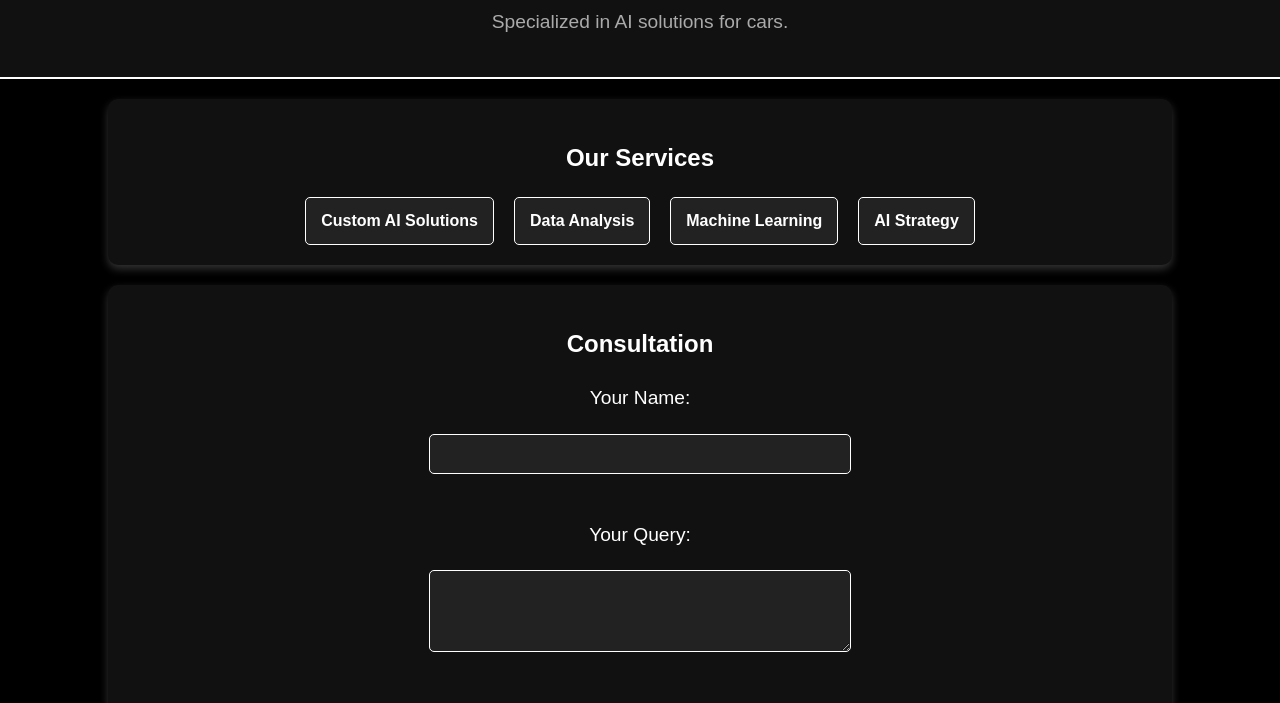
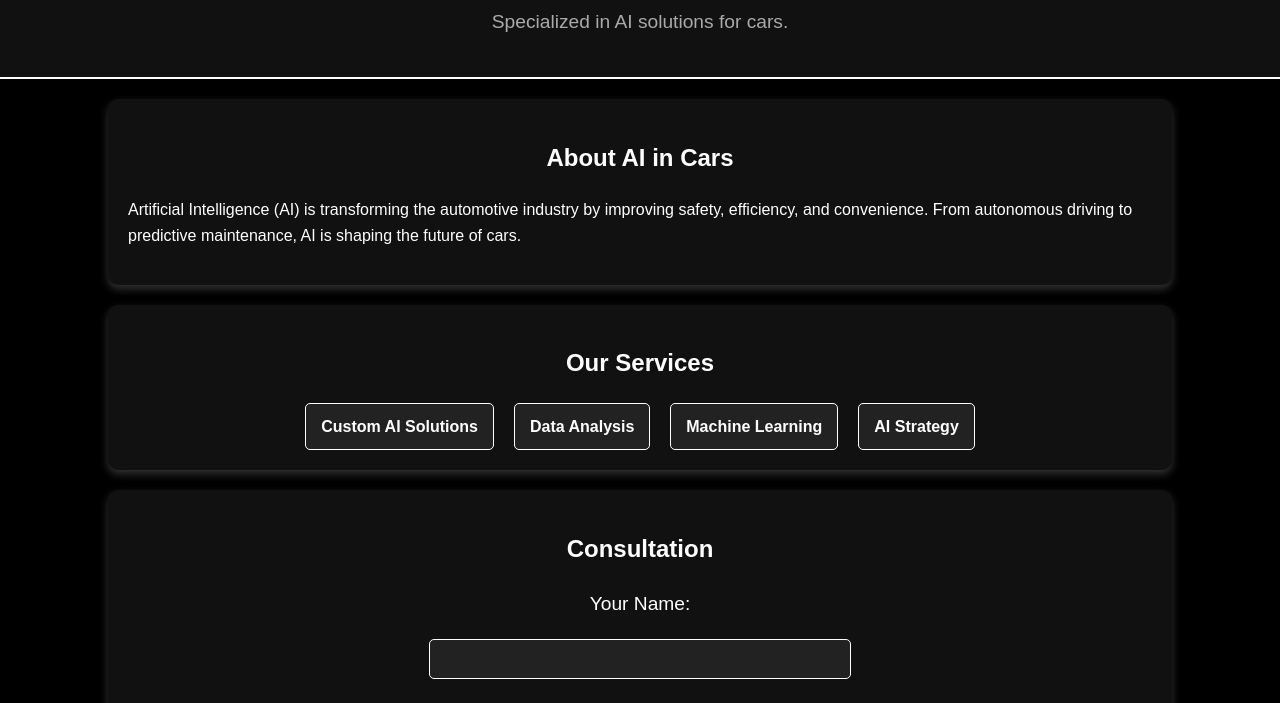
Before and after one commit to Mustafailsharkawi/cars, a plain HTML site: page index.html in a window 1280 px wide. Shown: the part 96-799 px from the top of the page. Drawn offline with Linux system fonts and the light colour scheme.

Commit message:
Update index.html

```diff
--- a/index.html
+++ b/index.html
@@ -11,6 +11,13 @@
         <h1>AI Consulting Services</h1>
         <p>Specialized in AI solutions for cars.</p>
     </header>
+
+    <section>
+        <h2>About AI in Cars</h2>
+        <p>
+            Artificial Intelligence (AI) is transforming the automotive industry by improving safety, efficiency, and convenience. From autonomous driving to predictive maintenance, AI is shaping the future of cars.
+        </p>
+    </section>
 
     <section>
         <h2>Our Services</h2>
```
